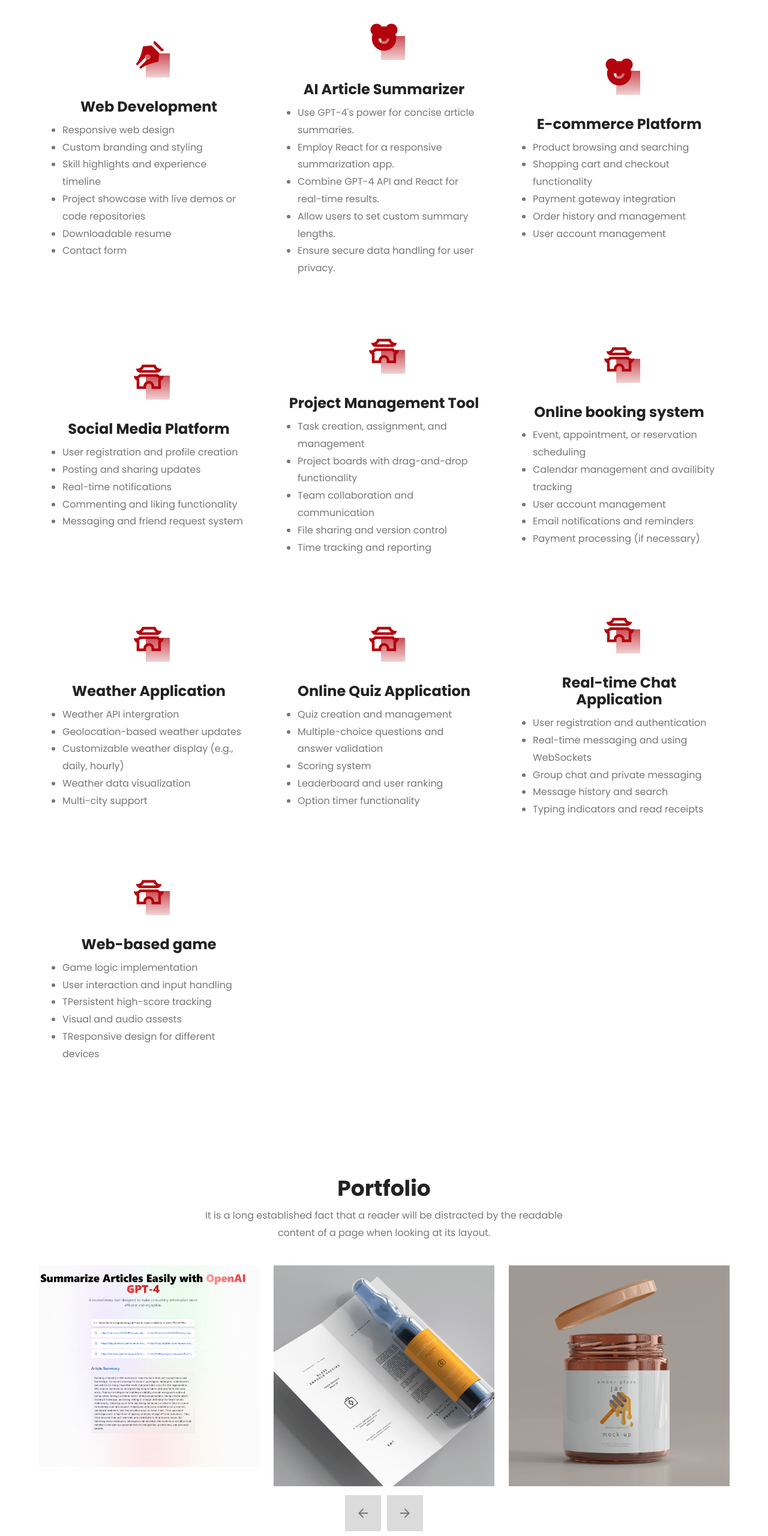
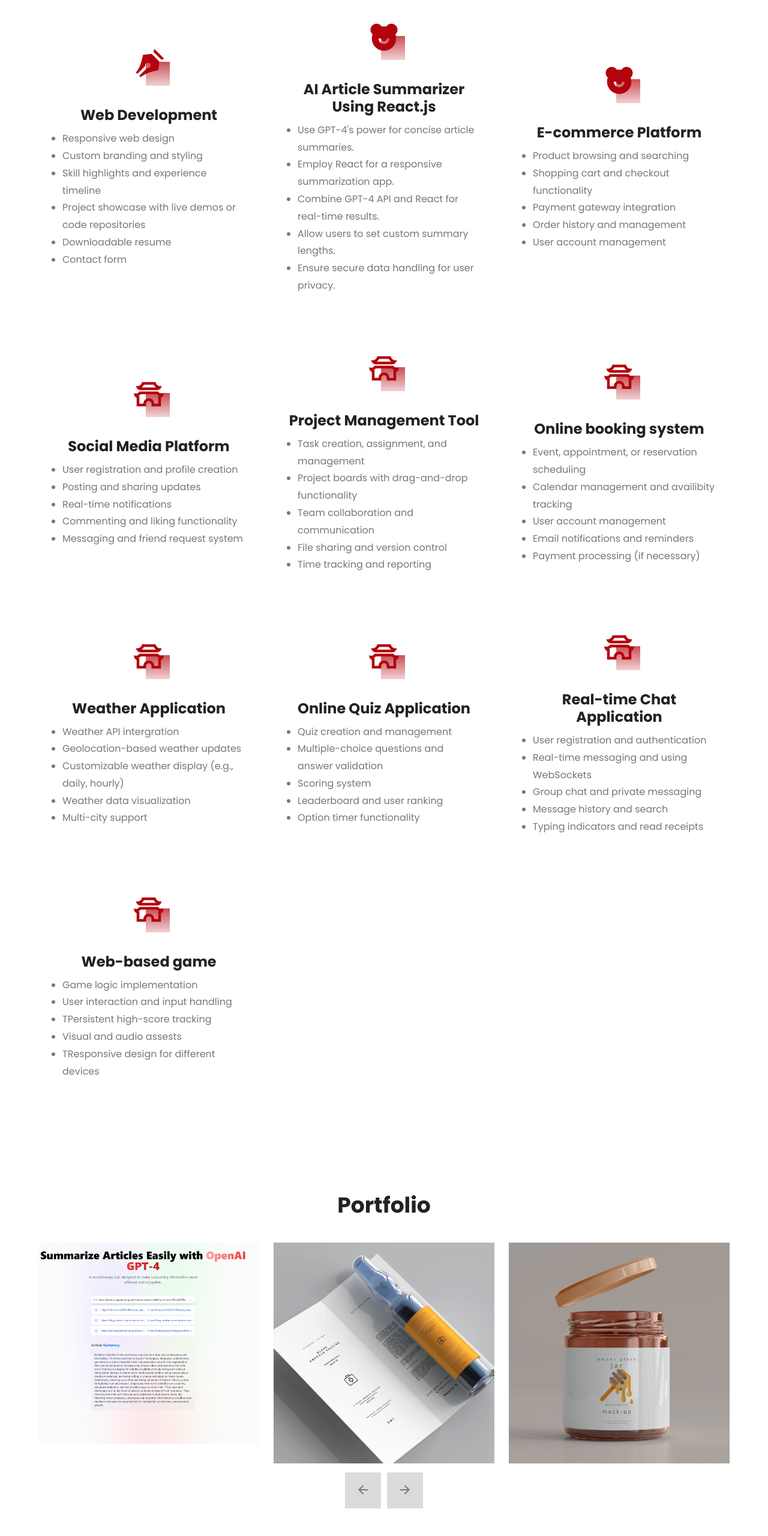
Before and after one commit to Pinncom2015/Personal-Portfolio_Brandon-Cook, a plain HTML site: page index.html in a window 1280 px wide. Shown: the part 2760-5320 px from the top of the page at 60% size. Drawn offline with nearby package versions, Linux system fonts and the light colour scheme.

Commit message:
Adding first project into website

```diff
--- a/index.html
+++ b/index.html
@@ -99,7 +99,7 @@
                     <div class="icon-box">
                         <i class="ri-bear-smile-fill"></i>
                     </div>
-                    <h3 class="h4">AI Article Summarizer</h3>
+                    <h3 class="h4">AI Article Summarizer Using React.js</h3>
                     <ul class="skill-list">
                         <li>Use GPT-4's power for concise article summaries.</li>
                         <li>Employ React for a responsive summarization app.</li>
@@ -220,7 +220,6 @@
         <div class="container">
             <div class="intro-text">
                 <h1 class="h2">Portfolio</h1>
-                <p>It is a long established fact that a reader will be distracted by the readable content of a page when looking at its layout.</p>
             </div>
         </div>
         <div class="portfolio-slider owl-carousel owl-theme container">
@@ -365,7 +364,7 @@
                         <h5 class="h4">Skills</h5>
                         <ul>
                             <li><a href="#">Web development</a></li>
-                            <li><a href="#">Blogging Platform</a></li>
+                            <li><a href="https://aiarticlesummarizerbc.netlify.app/"></a></li>
                             <li><a href="#">E-Commerce</a></li>
                             <li><a href="#">Social Media</a></li>
                             <li><a href="#">Project Management</a></li>
```
